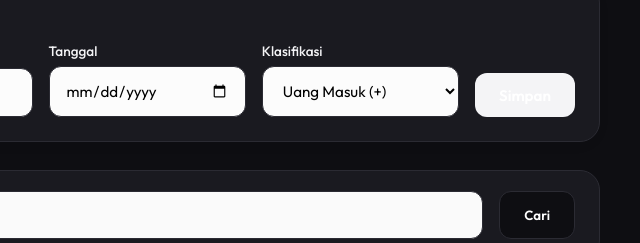
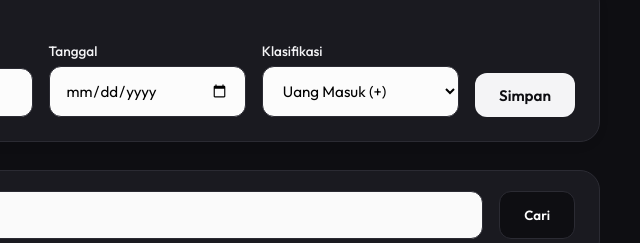
Before and after one commit to Haris68s/belajar-html-css-javascript, a plain HTML site: page Expense Tracker App/index.html in a window 1280 px wide. Shown: the part 308-551 px from the top of the page, 640-1280 px from the left. Drawn offline with Linux system fonts and the light colour scheme.

Commit message:
Update input and submit button colors in CSS

```diff
--- a/Expense Tracker App/style.css
+++ b/Expense Tracker App/style.css
@@ -237,11 +237,12 @@ body {
 .tracker-form__input:focus {
   border-color: var(--accent-blue);
   background: var(--bg-card);
+   color: #ffffff;
 }
 
 .tracker-form__submit {
   background: var(--text-dark);
-  color: #fff;
+  color: #0e0e12;
   border: none;
   padding: 0.85rem 1.5rem;
   height: 44px;
```
